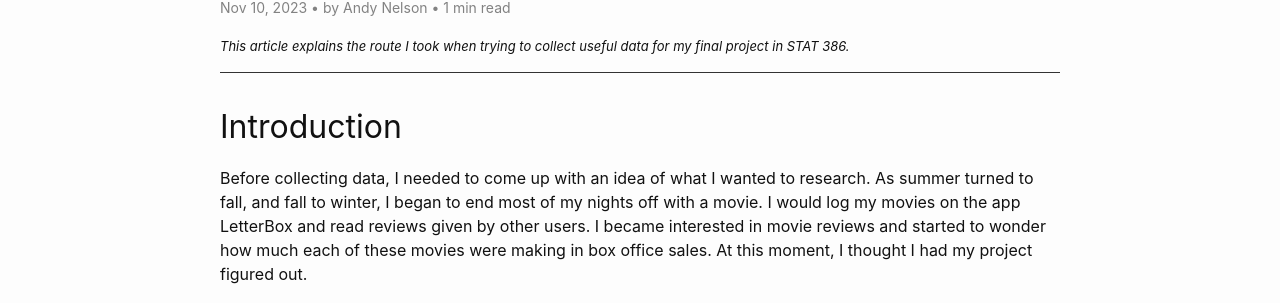
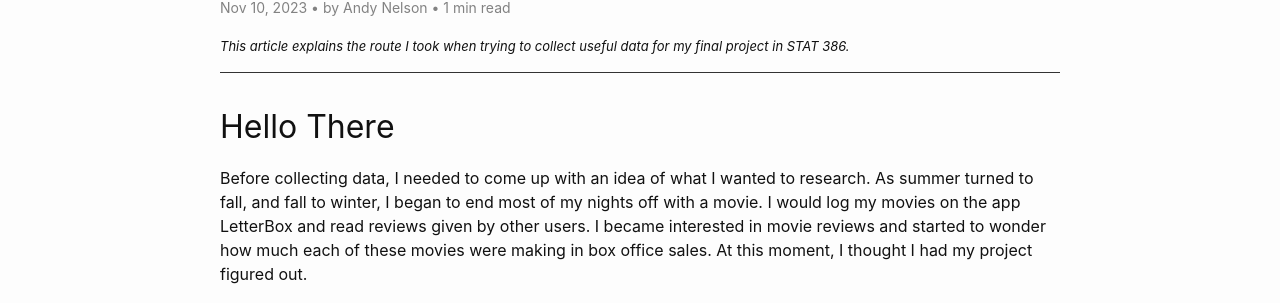
Before and after one commit to boi-andy/my-blog, a Jekyll site: the page built from _posts/2023-11-10-data-collection.md, in a window 1280 px wide. Shown: the part 302-605 px from the top of the page. Built offline with Jekyll 4.4.1, drawn with Linux system fonts in a browser that asks for light colours; comment, search, counter and statistics services are not loaded.

Commit message:
Data Collection

```diff
--- a/_posts/2023-11-10-data-collection.md
+++ b/_posts/2023-11-10-data-collection.md
@@ -7,7 +7,7 @@ image: "/assets/images/Tatooine.webp"
 ---
 
 
-## Introduction
+## Hello There
 
 Before collecting data, I needed to come up with an idea of what I wanted to research. As summer turned to fall, and fall to winter, I began to end most of my nights off with a movie. I would log my movies on the app LetterBox and read reviews given by other users. I became interested in movie reviews and started to wonder how much each of these movies were making in box office sales. At this moment, I thought I had my project figured out.
 
```
